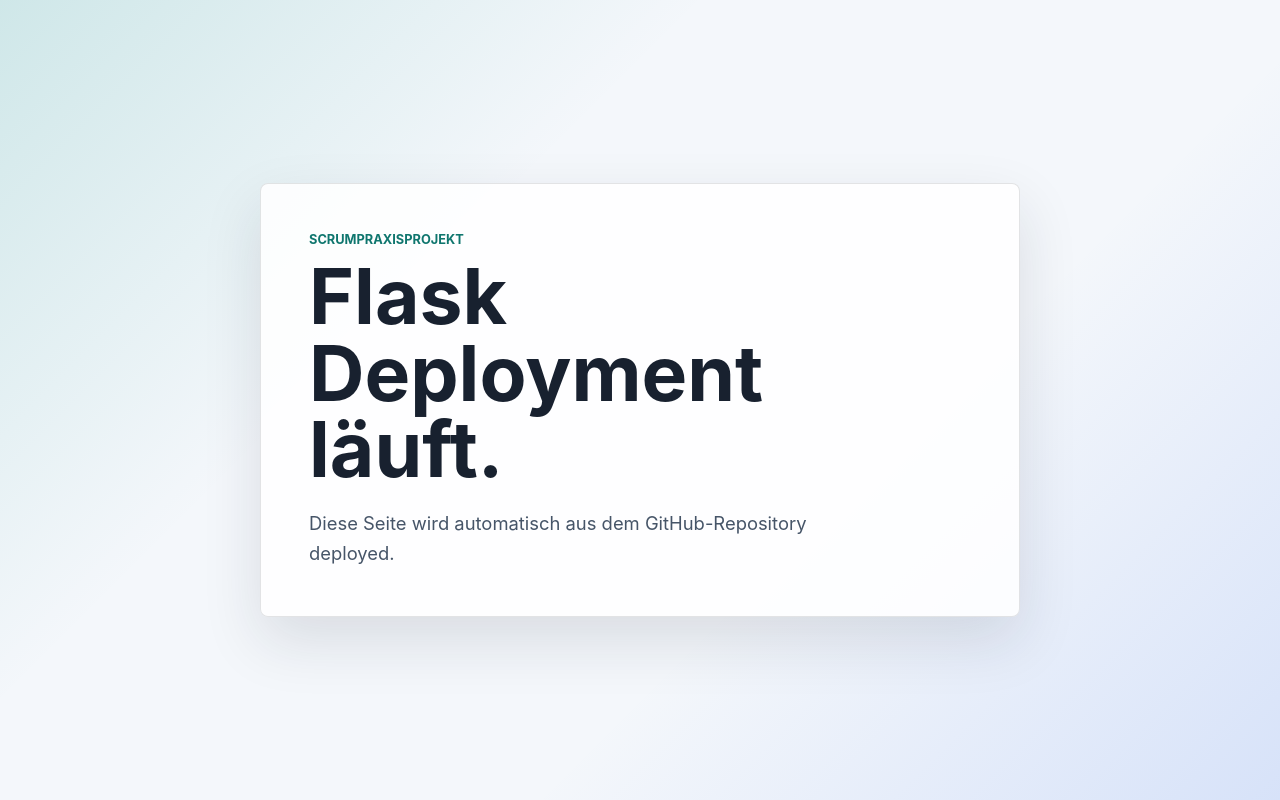
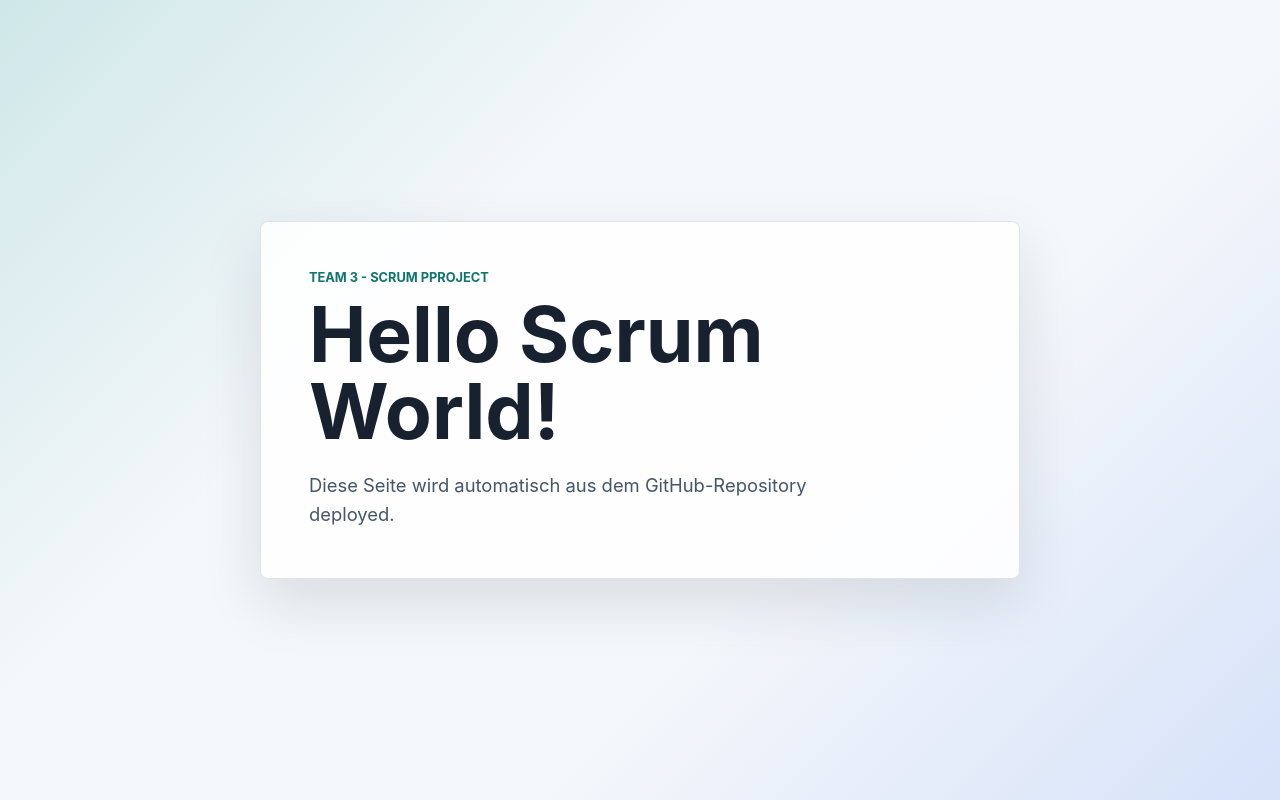
Before and after one commit to GFN-Svend/ScrumPraxisProjekt, a Flask app: page / in a window 1280 px wide. Run offline with Flask 3, Linux system fonts and the light colour scheme.

Commit message:
Update index.html

```diff
--- a/app/templates/index.html
+++ b/app/templates/index.html
@@ -3,14 +3,14 @@
 <head>
   <meta charset="utf-8">
   <meta name="viewport" content="width=device-width, initial-scale=1">
-  <title>ScrumPraxisProjekt</title>
+  <title>Team 3 - Scrum Projekt</title>
   <link rel="stylesheet" href="{{ url_for('static', filename='style.css') }}">
 </head>
 <body>
   <main class="page">
     <section class="panel">
-      <p class="eyebrow">ScrumPraxisProjekt</p>
-      <h1>Flask Deployment läuft.</h1>
+      <p class="eyebrow">Team 3 - Scrum PProject</p>
+      <h1>Hello Scrum World!</h1>
       <p class="lead">
         Diese Seite wird automatisch aus dem GitHub-Repository deployed.
       </p>
```
